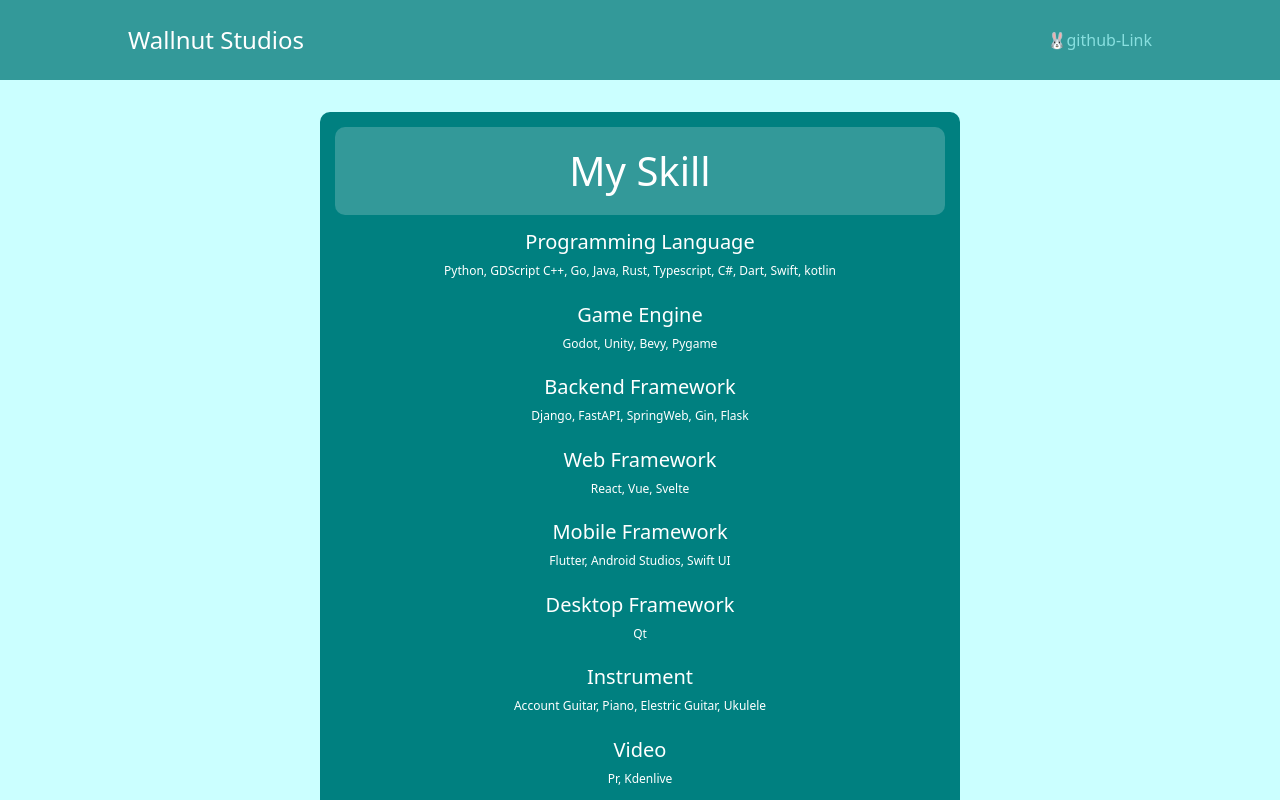
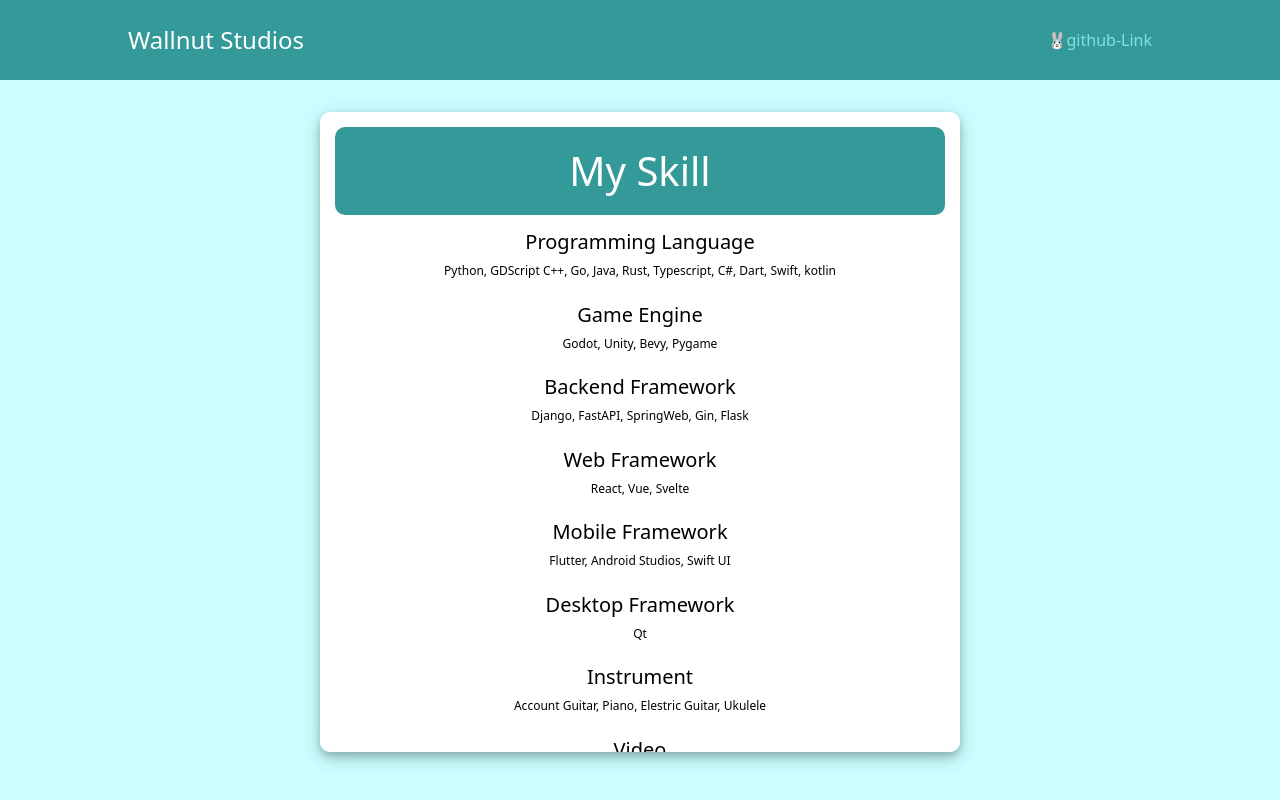
Before and after one commit to bin549/wallnut-studios-frontend, a React (Create React App) app: page / in a window 1280 px wide. Shown: the top 800 px of the page. Built offline with nearby package versions, Linux system fonts and the light colour scheme; no server answers.

Commit message:
chore: change color pattern.

```diff
--- a/src/components/App.module.css
+++ b/src/components/App.module.css
@@ -13,6 +13,7 @@
 .title {
     display: flex;
     justify-content: center;
+    color: black;
 }
 
 .content {
@@ -21,4 +22,5 @@
     font-size: 12px;
     width: 90%;
     margin: 0 auto;
+    color: black;
 }
--- a/src/components/layout/Layout.module.css
+++ b/src/components/layout/Layout.module.css
@@ -1,10 +1,14 @@
 .main {
   margin: 2rem auto;
   width: 95%;
+  height: 80vh;
   max-width: 40rem;
-  background-color: #008080;
+  background-color: white;
   color: white;
   padding: 15px;
   font-size: 15px;
   border-radius: 10px;
+  box-shadow: 0 4px 8px 0 rgba(0, 0, 0, 0.2), 0 6px 20px 0 rgba(0, 0, 0, 0.19);
+  scrollbar-width: thin;
+  overflow: auto;
 }
```
